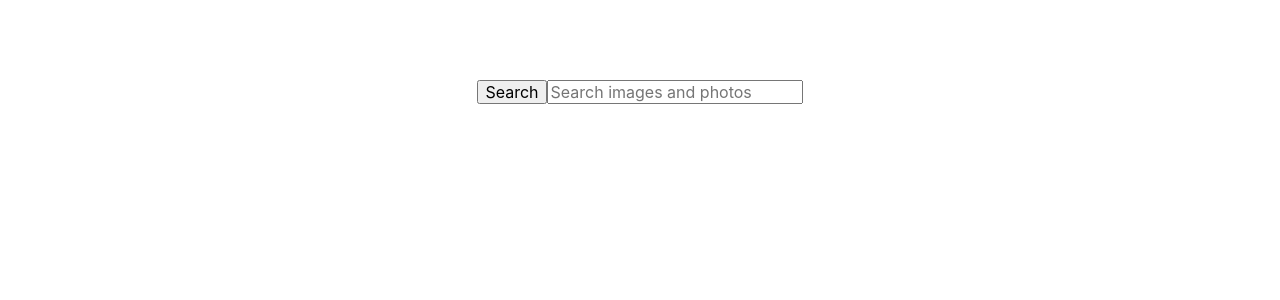
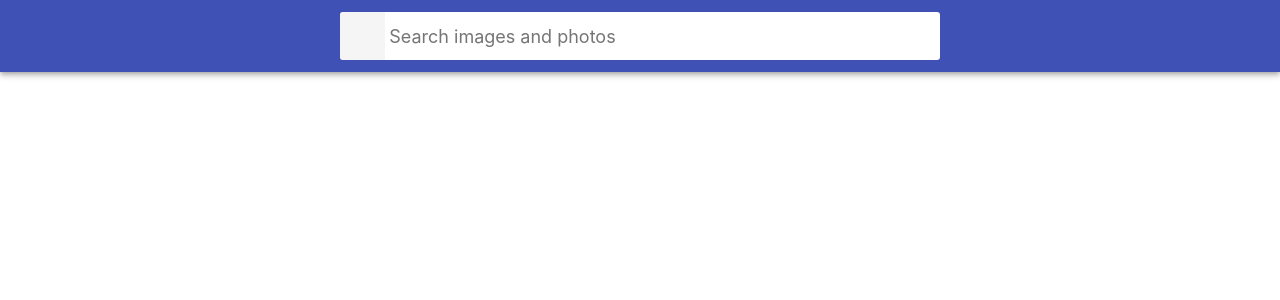
Before and after one commit to rumpear/goit-react-hw-03-image-finder, a React (Create React App) app: page / in a window 1280 px wide. Shown: the top 300 px of the page. Built offline with nearby package versions, Linux system fonts and the light colour scheme.

Commit message:
upd styles

```diff
--- a/src/components/App.jsx
+++ b/src/components/App.jsx
@@ -1,12 +1,14 @@
 import { PureComponent } from 'react';
+import { ToastContainer } from 'react-toastify';
+import 'react-toastify/dist/ReactToastify.css';
+// import { Container } from './Container';
 
-// import { Container } from './Container';
-import { Section } from './Section';
 import { Searchbar } from './Searchbar';
 import { ImageGallery } from './ImageGallery';
 import { Button } from './Button';
 import { fetchImages } from '../services/pixabayService';
-import { Modal } from './Modal';
+// import { Modal } from './Modal';
+import { Wrapper } from './App.styled';
 
 export class App extends PureComponent {
   state = {
@@ -29,6 +31,8 @@ export class App extends PureComponent {
   async componentDidUpdate(prevProps, prevState) {
     const { searchQuery, page } = this.state;
     // this.setState({ isLoading: true });
+
+    if (!searchQuery) return;
 
     if (prevState.searchQuery !== searchQuery || prevState.page !== page) {
       try {
@@ -55,7 +59,7 @@ export class App extends PureComponent {
   render() {
     const { handleSearch } = this;
     const {
-      // searchQuery,
+      searchQuery,
       photoList,
       totalNumberOfPhotos,
       isLoading,
@@ -68,11 +72,11 @@ export class App extends PureComponent {
 
     // console.log('handlePagination', handlePagination);
 
-    // console.log(searchQuery);
-    console.log(totalNumberOfPhotos);
+    console.log(searchQuery);
+    // console.log(totalNumberOfPhotos);
 
     return (
-      <Section>
+      <Wrapper>
         <Searchbar onSubmit={handleSearch} />
         {photoList.length > 0 && <ImageGallery photoList={photoList} />}
         {isLoading && <h1>212</h1>}
@@ -84,7 +88,19 @@ export class App extends PureComponent {
             onClick={handlePagination}
           />
         )}
-      </Section>
+        <ToastContainer
+          // limit={1}
+          position="top-right"
+          autoClose={5000}
+          hideProgressBar={false}
+          newestOnTop={false}
+          closeOnClick
+          rtl={false}
+          pauseOnFocusLoss
+          draggable
+          pauseOnHover
+        />
+      </Wrapper>
     );
   }
 }
--- /dev/null
+++ b/src/components/App.styled.jsx
@@ -0,0 +1,8 @@
+import styled from 'styled-components';
+
+export const Wrapper = styled.div`
+  display: grid;
+  grid-template-columns: 1fr;
+  grid-gap: 16px;
+  padding-bottom: 24px;
+`;
--- a/src/components/Button/Button.jsx
+++ b/src/components/Button/Button.jsx
@@ -1,4 +1,6 @@
 import { PureComponent } from 'react';
+
+import { LoadMoreBtn } from './Button.styled';
 
 export class Button extends PureComponent {
   state = { page: 2 };
@@ -9,9 +11,9 @@ export class Button extends PureComponent {
 
   render() {
     return (
-      <button type="button" onClick={this.incrementPage}>
+      <LoadMoreBtn type="button" onClick={this.incrementPage}>
         Load more
-      </button>
+      </LoadMoreBtn>
     );
   }
 }
--- a/src/components/Button/Button.styled.jsx
+++ b/src/components/Button/Button.styled.jsx
@@ -0,0 +1,27 @@
+import styled from 'styled-components';
+
+export const LoadMoreBtn = styled.button`
+  padding: 8px 16px;
+  border-radius: 2px;
+  background-color: #3f51b5;
+  transition: all 250ms cubic-bezier(0.4, 0, 0.2, 1);
+  text-align: center;
+  display: inline-block;
+  color: #fff;
+  border: 0;
+  text-decoration: none;
+  cursor: pointer;
+  font-family: inherit;
+  font-size: 18px;
+  line-height: 24px;
+  font-style: normal;
+  font-weight: 500;
+  min-width: 180px;
+  box-shadow: 0px 3px 1px -2px rgba(0, 0, 0, 0.2),
+    0px 2px 2px 0px rgba(0, 0, 0, 0.14), 0px 1px 5px 0px rgba(0, 0, 0, 0.12);
+
+  :hover,
+  :focus {
+    background-color: #303f9f;
+  }
+`;
--- a/src/components/ImageGallery/ImageGallery.jsx
+++ b/src/components/ImageGallery/ImageGallery.jsx
@@ -1,10 +1,10 @@
 import { ImageGalleryItem } from './ImageGalleryItem';
-
+import { Gallery } from './ImageGallery.styled';
 export const ImageGallery = ({ photoList }) => {
   // console.log('ImageGallery', photoList);
   return (
-    <ul class="gallery">
+    <Gallery>
       <ImageGalleryItem photoList={photoList}></ImageGalleryItem>
-    </ul>
+    </Gallery>
   );
 };
--- a/src/components/ImageGallery/ImageGallery.styled.jsx
+++ b/src/components/ImageGallery/ImageGallery.styled.jsx
@@ -0,0 +1,14 @@
+import styled from 'styled-components';
+
+export const Gallery = styled.ul`
+  display: grid;
+  max-width: calc(100vw - 48px);
+  grid-template-columns: repeat(auto-fill, minmax(320px, 1fr));
+  grid-gap: 16px;
+  margin-top: 0;
+  margin-bottom: 0;
+  padding: 0;
+  list-style: none;
+  margin-left: auto;
+  margin-right: auto;
+`;
--- a/src/components/ImageGallery/ImageGalleryItem/ImageGallery.styled.jsx
+++ b/src/components/ImageGallery/ImageGalleryItem/ImageGallery.styled.jsx
@@ -0,0 +1,19 @@
+import styled from 'styled-components';
+
+export const Item = styled.li`
+  border-radius: 2px;
+  box-shadow: 0px 1px 3px 0px rgba(0, 0, 0, 0.2),
+    0px 1px 1px 0px rgba(0, 0, 0, 0.14), 0px 2px 1px -1px rgba(0, 0, 0, 0.12);
+`;
+
+export const Image = styled.img`
+  width: 100%;
+  height: 260px;
+  object-fit: cover;
+  transition: transform 250ms cubic-bezier(0.4, 0, 0.2, 1);
+
+  :hover {
+    transform: scale(1.03);
+    cursor: zoom-in;
+  }
+`;
--- a/src/components/ImageGallery/ImageGalleryItem/ImageGalleryItem.jsx
+++ b/src/components/ImageGallery/ImageGalleryItem/ImageGalleryItem.jsx
@@ -1,6 +1,6 @@
 import { PureComponent } from 'react';
 import { Modal } from '../../Modal';
-
+import { Item, Image } from './ImageGallery.styled';
 export class ImageGalleryItem extends PureComponent {
   state = { showModal: false };
 
@@ -22,13 +22,12 @@ export class ImageGalleryItem extends PureComponent {
     return (
       <>
         {photoList.map(({ id, webformatURL, largeImageURL, tags }) => (
-          <li
+          <Item
             key={id}
-            class="gallery-item"
             onClick={() => this.handleShowModal(largeImageURL, tags)}
           >
-            <img src={webformatURL} alt={tags} />
-          </li>
+            <Image src={webformatURL} alt={tags} />
+          </Item>
         ))}
         {showModal && (
           <Modal onCloseModal={this.handleCloseModal}>
--- a/src/components/Searchbar/Searchbar.jsx
+++ b/src/components/Searchbar/Searchbar.jsx
@@ -1,5 +1,7 @@
 import { PureComponent } from 'react';
 import PropTypes from 'prop-types';
+import { toast } from 'react-toastify';
+import { Wrapper, Form, Button, Label, Input } from './Searchbar.styled';
 
 export class Searchbar extends PureComponent {
   state = {
@@ -12,7 +14,10 @@ export class Searchbar extends PureComponent {
 
   handleSubmit = e => {
     e.preventDefault();
-    this.props.onSubmit(this.state.input);
+
+    if (!this.state.input) toast.warn('Search field must not be empty');
+
+    this.props.onSubmit(this.state.input.trim());
     this.resetFrom();
   };
 
@@ -25,23 +30,22 @@ export class Searchbar extends PureComponent {
     const { input } = this.state;
 
     return (
-      <header class="searchbar">
-        <form class="form" onSubmit={handleSubmit}>
-          <button type="submit" class="button">
-            <span class="button-label">Search</span>
-          </button>
+      <Wrapper>
+        <Form onSubmit={handleSubmit}>
+          <Button type="submit">
+            <Label>Search</Label>
+          </Button>
 
-          <input
-            class="input"
+          <Input
             type="text"
             autocomplete="off"
             value={input}
             onInput={handleInput}
-            autofocus
+            autoFocus
             placeholder="Search images and photos"
           />
-        </form>
-      </header>
+        </Form>
+      </Wrapper>
     );
   }
 }
--- a/src/components/Searchbar/Searchbar.styled.jsx
+++ b/src/components/Searchbar/Searchbar.styled.jsx
@@ -0,0 +1,77 @@
+import styled from 'styled-components';
+
+export const Wrapper = styled.div`
+  top: 0;
+  left: 0;
+  position: sticky;
+  z-index: 1100;
+  display: flex;
+  justify-content: center;
+  align-items: center;
+  min-height: 64px;
+  padding-right: 24px;
+  padding-left: 24px;
+  padding-top: 12px;
+  padding-bottom: 12px;
+  color: #fff;
+  background-color: #3f51b5;
+  box-shadow: 0px 2px 4px -1px rgba(0, 0, 0, 0.2),
+    0px 4px 5px 0px rgba(0, 0, 0, 0.14), 0px 1px 10px 0px rgba(0, 0, 0, 0.12);
+`;
+
+export const Form = styled.form`
+  display: flex;
+  align-items: center;
+  width: 100%;
+  max-width: 600px;
+  background-color: #fff;
+  border-radius: 3px;
+  overflow: hidden;
+`;
+
+export const Button = styled.button`
+  display: inline-block;
+  width: 48px;
+  height: 48px;
+  border: 0;
+  /* background-image: url('https://image.flaticon.com/icons/svg/149/149852.svg');
+  background-size: 40%;
+  background-repeat: no-repeat;
+  background-position: center; */
+  opacity: 0.6;
+  transition: opacity 250ms cubic-bezier(0.4, 0, 0.2, 1);
+  cursor: pointer;
+  outline: none;
+
+  :hover {
+    opacity: 1;
+  }
+`;
+
+export const Label = styled.span`
+  position: absolute;
+  width: 1px;
+  height: 1px;
+  padding: 0;
+  overflow: hidden;
+  clip: rect(0, 0, 0, 0);
+  white-space: nowrap;
+  clip-path: inset(50%);
+  border: 0;
+`;
+
+export const Input = styled.input`
+  display: inline-block;
+  width: 100%;
+  font: inherit;
+  font-size: 20px;
+  border: none;
+  outline: none;
+  padding-left: 4px;
+  padding-right: 4px;
+
+  ::placeholder {
+    font: inherit;
+    font-size: 18px;
+  }
+`;
--- a/src/index.css
+++ b/src/index.css
@@ -1,3 +1,9 @@
+html {
+  box-sizing: border-box;
+  width: 100vw;
+  overflow-x: hidden;
+}
+
 body {
   margin: 0;
   font-family: -apple-system, BlinkMacSystemFont, 'Poppins', 'Roboto',
```
